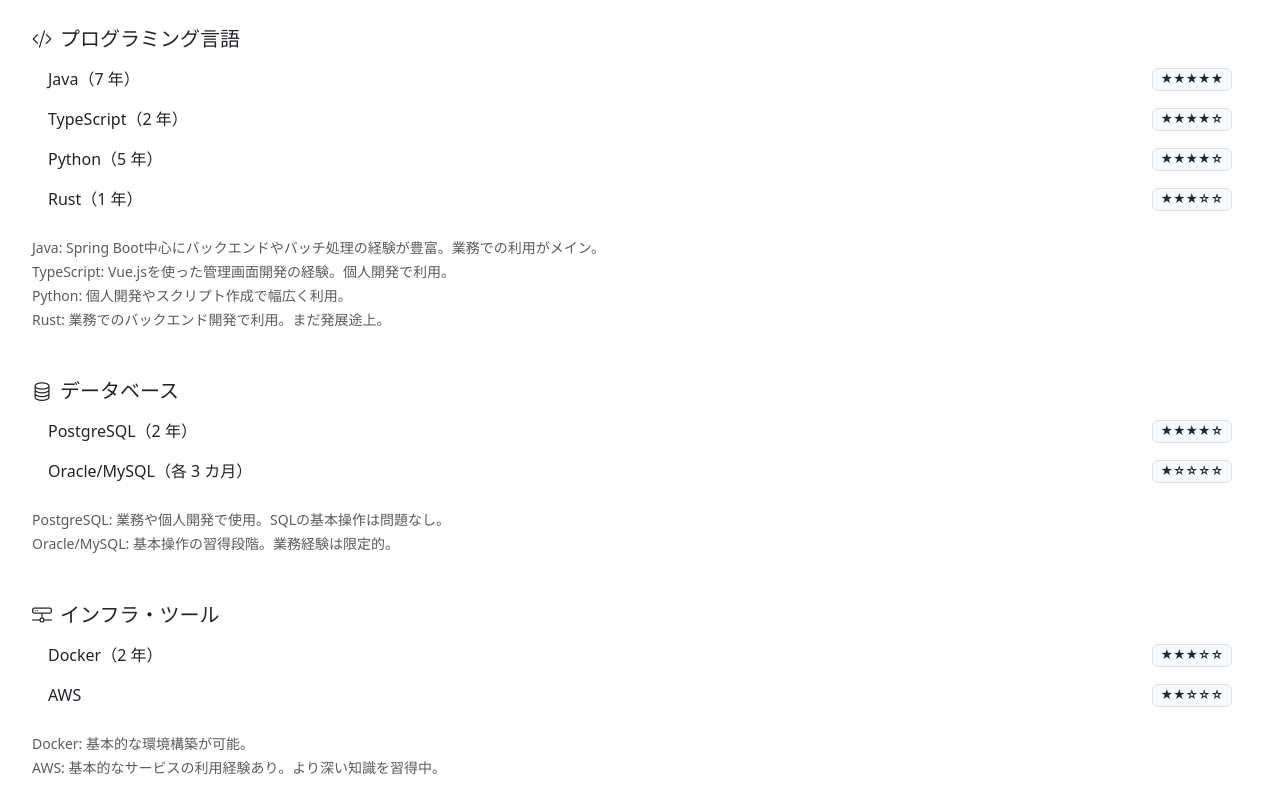
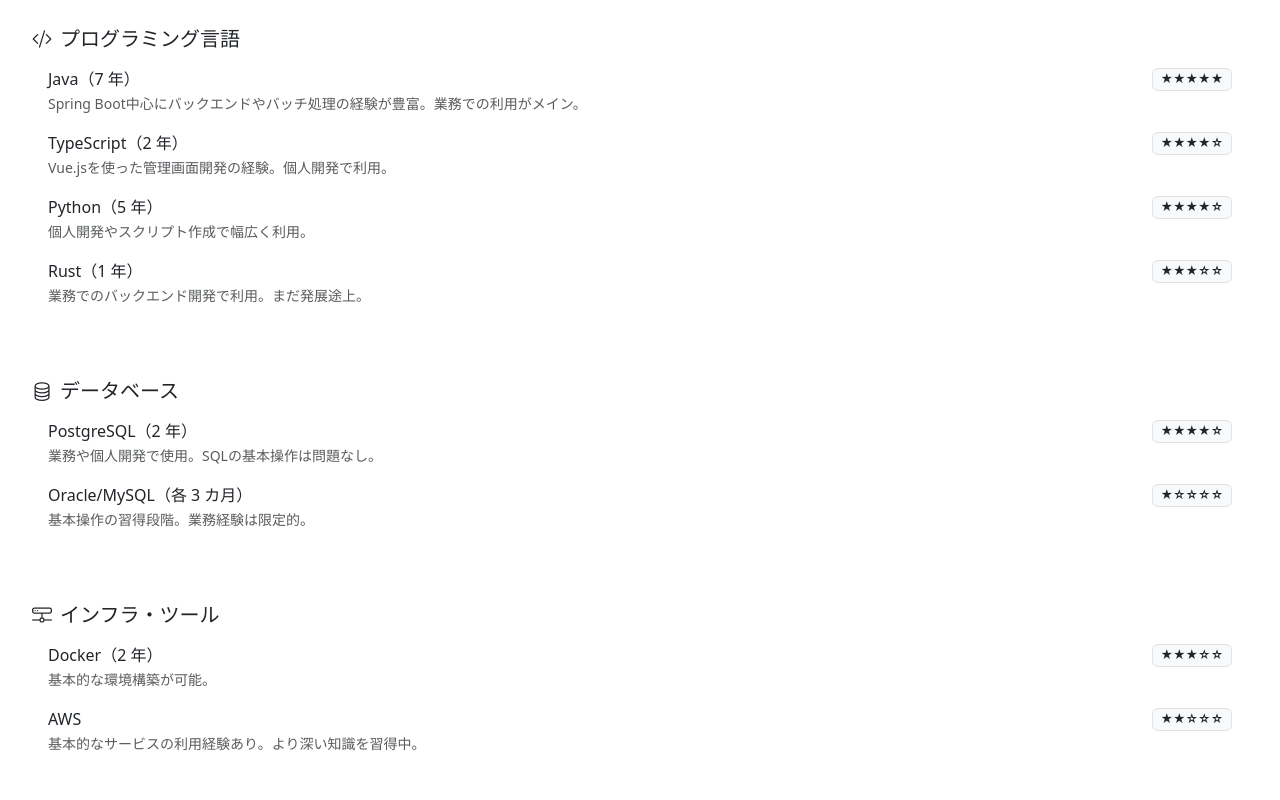
Before and after one commit to taka-onigiri-dev/my-portfolio, a Vue app: page / in a window 1280 px wide. Shown: the part 2160-2960 px from the top of the page. Built offline with nearby package versions, Linux system fonts and the light colour scheme; the HTML template or start-up script is replaced by a standard one.

Commit message:
詳細表記を修正

```diff
--- a/src/components/Skills.vue
+++ b/src/components/Skills.vue
@@ -6,75 +6,82 @@
         <div class="card-body">
           <h3 class="h5 text-dark"><i class="bi bi-code-slash me-2"></i>プログラミング言語</h3>
           <ul class="list-group mb-3">
-            <li
-              class="list-group-item d-flex justify-content-between align-items-center bg-white text-dark border-0"
-            >
-              Java（7 年）<span class="badge bg-light text-dark border">★★★★★</span>
+            <li class="list-group-item bg-white text-dark border-0">
+              <div class="d-flex justify-content-between align-items-center">
+                <span>Java（7 年）</span>
+                <span class="badge bg-light text-dark border">★★★★★</span>
+              </div>
+              <small class="text-muted"
+                >Spring
+                Boot中心にバックエンドやバッチ処理の経験が豊富。業務での利用がメイン。</small
+              >
             </li>
-            <li
-              class="list-group-item d-flex justify-content-between align-items-center bg-white text-dark border-0"
-            >
-              TypeScript（2 年）<span class="badge bg-light text-dark border">★★★★☆</span>
+            <li class="list-group-item bg-white text-dark border-0">
+              <div class="d-flex justify-content-between align-items-center">
+                <span>TypeScript（2 年）</span>
+                <span class="badge bg-light text-dark border">★★★★☆</span>
+              </div>
+              <small class="text-muted">Vue.jsを使った管理画面開発の経験。個人開発で利用。</small>
             </li>
-            <li
-              class="list-group-item d-flex justify-content-between align-items-center bg-white text-dark border-0"
-            >
-              Python（5 年）<span class="badge bg-light text-dark border">★★★★☆</span>
+            <li class="list-group-item bg-white text-dark border-0">
+              <div class="d-flex justify-content-between align-items-center">
+                <span>Python（5 年）</span>
+                <span class="badge bg-light text-dark border">★★★★☆</span>
+              </div>
+              <small class="text-muted">個人開発やスクリプト作成で幅広く利用。</small>
             </li>
-            <li
-              class="list-group-item d-flex justify-content-between align-items-center bg-white text-dark border-0"
-            >
-              Rust（1 年）<span class="badge bg-light text-dark border">★★★☆☆</span>
+            <li class="list-group-item bg-white text-dark border-0">
+              <div class="d-flex justify-content-between align-items-center">
+                <span>Rust（1 年）</span>
+                <span class="badge bg-light text-dark border">★★★☆☆</span>
+              </div>
+              <small class="text-muted">業務でのバックエンド開発で利用。まだ発展途上。</small>
             </li>
           </ul>
-          <small class="text-muted"
-            >Java: Spring Boot中心にバックエンドやバッチ処理の経験が豊富。業務での利用がメイン。<br />
-            TypeScript: Vue.jsを使った管理画面開発の経験。個人開発で利用。<br />
-            Python: 個人開発やスクリプト作成で幅広く利用。<br />
-            Rust: 業務でのバックエンド開発で利用。まだ発展途上。</small
-          >
         </div>
       </div>
       <div class="card mb-3 bg-white border-0">
         <div class="card-body">
           <h3 class="h5 text-dark"><i class="bi bi-database me-2"></i>データベース</h3>
           <ul class="list-group mb-3">
-            <li
-              class="list-group-item d-flex justify-content-between align-items-center bg-white text-dark border-0"
-            >
-              PostgreSQL（2 年）<span class="badge bg-light text-dark border">★★★★☆</span>
+            <li class="list-group-item bg-white text-dark border-0">
+              <div class="d-flex justify-content-between align-items-center">
+                <span>PostgreSQL（2 年）</span>
+                <span class="badge bg-light text-dark border">★★★★☆</span>
+              </div>
+              <small class="text-muted">業務や個人開発で使用。SQLの基本操作は問題なし。</small>
             </li>
-            <li
-              class="list-group-item d-flex justify-content-between align-items-center bg-white text-dark border-0"
-            >
-              Oracle/MySQL（各 3 カ月）<span class="badge bg-light text-dark border">★☆☆☆☆</span>
+            <li class="list-group-item bg-white text-dark border-0">
+              <div class="d-flex justify-content-between align-items-center">
+                <span>Oracle/MySQL（各 3 カ月）</span>
+                <span class="badge bg-light text-dark border">★☆☆☆☆</span>
+              </div>
+              <small class="text-muted">基本操作の習得段階。業務経験は限定的。</small>
             </li>
           </ul>
-          <small class="text-muted"
-            >PostgreSQL: 業務や個人開発で使用。SQLの基本操作は問題なし。<br />
-            Oracle/MySQL: 基本操作の習得段階。業務経験は限定的。</small
-          >
         </div>
       </div>
       <div class="card mb-3 bg-white border-0">
         <div class="card-body">
           <h3 class="h5 text-dark"><i class="bi bi-hdd-network me-2"></i>インフラ・ツール</h3>
           <ul class="list-group mb-3">
-            <li
-              class="list-group-item d-flex justify-content-between align-items-center bg-white text-dark border-0"
-            >
-              Docker（2 年）<span class="badge bg-light text-dark border">★★★☆☆</span>
+            <li class="list-group-item bg-white text-dark border-0">
+              <div class="d-flex justify-content-between align-items-center">
+                <span>Docker（2 年）</span>
+                <span class="badge bg-light text-dark border">★★★☆☆</span>
+              </div>
+              <small class="text-muted">基本的な環境構築が可能。</small>
             </li>
-            <li
-              class="list-group-item d-flex justify-content-between align-items-center bg-white text-dark border-0"
-            >
-              AWS<span class="badge bg-light text-dark border">★★☆☆☆</span>
+            <li class="list-group-item bg-white text-dark border-0">
+              <div class="d-flex justify-content-between align-items-center">
+                <span>AWS</span>
+                <span class="badge bg-light text-dark border">★★☆☆☆</span>
+              </div>
+              <small class="text-muted"
+                >基本的なサービスの利用経験あり。より深い知識を習得中。</small
+              >
             </li>
           </ul>
-          <small class="text-muted"
-            >Docker: 基本的な環境構築が可能。<br />
-            AWS: 基本的なサービスの利用経験あり。より深い知識を習得中。</small
-          >
         </div>
       </div>
       <div class="card mb-3 bg-white border-0">
```
